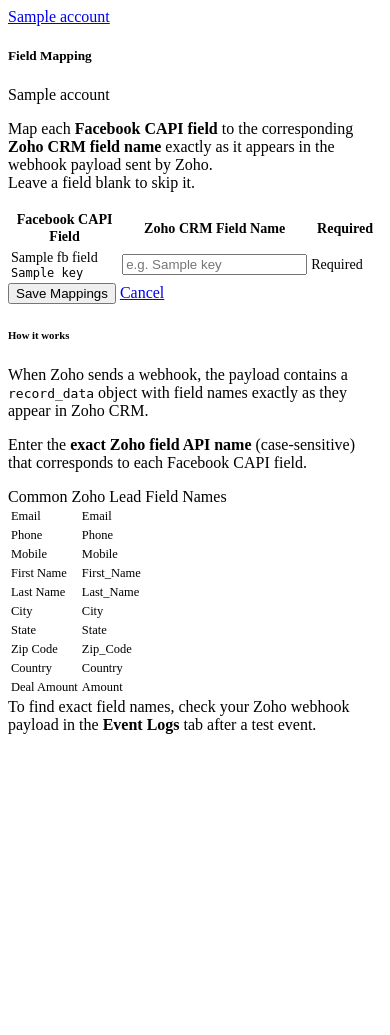
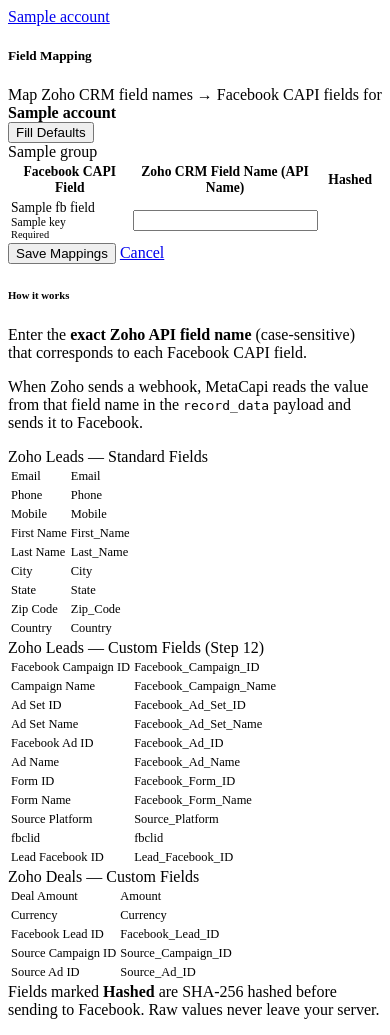
Before and after one commit to ganeshbpatil/MetaCapi, a Node project: template src/admin/views/field-mapping.ejs in a window 390 px wide. Before the commit the page ends 734 px from the top, so only its background shows below. Run offline with Node 20 templates, Linux system fonts and the light colour scheme; the template is opened without the code that fills it: most values are stand-ins (such as "Sample title", 1, 10 or a date in 2020); some libraries are stand-ins or nearby versions.

Commit message:
feat: expand field mapping with all attribution fields from Steps 12-15
- Added 25 mappable fields across 4 groups:
  User Identity (email/phone/name/location — SHA-256 hashed)
  Facebook Attribution (fbclid, fbc, fbp, facebookLeadId)
  Campaign & Ad (campaignId/Name, adSetId/Name, adId/Name, formId/Name, sourcePlatform)
  Deal / Revenue (value, currency, originalLeadId, lossReason)
- Default Zoho API names pre-filled matching Step 12 custom field names
- Fill Defaults button auto-populates empty fields with known defaults
- Right panel reference table shows all Zoho standard + custom field API names
- Hash shield badge shows which fields are SHA-256 hashed before sending
- facebook.js now forwards campaignName, adSetName, adName, formName to CAPI

Co-Authored-By: Claude Sonnet 4.6 <noreply@anthropic.com>
Claude-Session: https://claude.ai/code/session_01YCsTqXMJma64s495PFM5rK

```diff
--- a/src/admin/routes/field-mapping.js
+++ b/src/admin/routes/field-mapping.js
@@ -3,7 +3,7 @@ const router = express.Router({ mergeParams: true });
 const accountModel = require('../../db/models/account');
 const fieldMappingModel = require('../../db/models/field-mapping');
 
-router.use(express.urlencoded({ extended: false }));
+router.use(express.urlencoded({ extended: true }));
 
 router.get('/', (req, res) => {
   const account = accountModel.findById(req.params.id);
@@ -19,6 +19,7 @@ router.get('/', (req, res) => {
     account,
     mappings,
     fbFields: fieldMappingModel.FB_FIELDS,
+    defaultZohoNames: fieldMappingModel.DEFAULT_ZOHO_NAMES,
     flash,
     flashError,
   });
--- a/src/admin/views/field-mapping.ejs
+++ b/src/admin/views/field-mapping.ejs
@@ -19,54 +19,78 @@
   </div>
 <% } %>
 
-<div class="d-flex align-items-center mb-3 gap-2">
-  <h5 class="fw-bold mb-0"><i class="bi bi-diagram-3 me-2"></i>Field Mapping</h5>
-  <span class="badge bg-secondary-subtle text-secondary border"><%= account.name %></span>
+<div class="d-flex align-items-center justify-content-between mb-3 flex-wrap gap-2">
+  <div>
+    <h5 class="fw-bold mb-1"><i class="bi bi-diagram-3 me-2"></i>Field Mapping</h5>
+    <div class="text-muted small">Map Zoho CRM field names → Facebook CAPI fields for <strong><%= account.name %></strong></div>
+  </div>
+  <button class="btn btn-sm btn-outline-secondary" id="fillDefaultsBtn" type="button">
+    <i class="bi bi-magic me-1"></i>Fill Defaults
+  </button>
 </div>
 
+<form method="POST" action="/admin/accounts/<%= account.id %>/field-mapping/save">
 <div class="row g-4">
+
+  <!-- Left: mapping table -->
   <div class="col-lg-8">
-    <div class="card">
-      <div class="card-body p-4">
 
-        <p class="text-muted small mb-4">
-          Map each <strong>Facebook CAPI field</strong> to the corresponding <strong>Zoho CRM field name</strong>
-          exactly as it appears in the webhook payload sent by Zoho.<br>
-          Leave a field blank to skip it.
-        </p>
-
-        <form method="POST" action="/admin/accounts/<%= account.id %>/field-mapping/save">
-
+    <%
+    const groups = [...new Set(fbFields.map(f => f.group))];
+    groups.forEach(group => {
+      const fields = fbFields.filter(f => f.group === group);
+    %>
+    <div class="card mb-3">
+      <div class="card-header py-2 bg-light">
+        <span class="fw-semibold small">
+          <% if (group === 'User Identity') { %>
+            <i class="bi bi-person-fill me-1 text-primary"></i>
+          <% } else if (group === 'Facebook Attribution') { %>
+            <i class="bi bi-meta me-1 text-primary"></i>
+          <% } else if (group === 'Campaign & Ad') { %>
+            <i class="bi bi-megaphone-fill me-1 text-warning"></i>
+          <% } else { %>
+            <i class="bi bi-currency-dollar me-1 text-success"></i>
+          <% } %>
+          <%= group %>
+        </span>
+      </div>
       <div class="table-responsive">
-            <table class="table table-sm align-middle" style="font-size:.88rem">
+        <table class="table table-sm align-middle mb-0" style="font-size:.85rem">
           <thead class="table-light">
             <tr>
-                  <th style="width:200px">Facebook CAPI Field</th>
-                  <th>Zoho CRM Field Name</th>
-                  <th style="width:90px" class="text-center">Required</th>
+              <th style="width:220px">Facebook CAPI Field</th>
+              <th>Zoho CRM Field Name (API Name)</th>
+              <th style="width:80px" class="text-center">Hashed</th>
             </tr>
           </thead>
           <tbody>
-                <% fbFields.forEach(field => { %>
+            <% fields.forEach(field => { %>
             <tr>
               <td>
-                    <span class="fw-semibold"><%= field.label %></span>
-                    <div class="text-muted" style="font-size:.75rem;font-family:monospace"><%= field.key %></div>
+                <div class="fw-semibold"><%= field.label %></div>
+                <div class="font-monospace text-muted" style="font-size:.73rem"><%= field.key %></div>
+                <% if (field.required) { %>
+                  <span class="badge bg-danger-subtle text-danger" style="font-size:.65rem">Required</span>
+                <% } %>
               </td>
               <td>
                 <input
                   type="text"
                   name="mapping[<%= field.key %>]"
-                      class="form-control form-control-sm token-field"
+                  class="form-control form-control-sm token-field field-mapping-input"
                   value="<%= mappings[field.key] || '' %>"
-                      placeholder="e.g. <%= defaultPlaceholder(field.key) %>"
+                  placeholder="<%= defaultZohoNames[field.key] || '' %>"
+                  data-default="<%= defaultZohoNames[field.key] || '' %>"
                 >
               </td>
               <td class="text-center">
-                    <% if (field.required) { %>
-                      <span class="badge bg-danger-subtle text-danger">Required</span>
+                <% if (field.hash) { %>
+                  <span class="badge bg-primary-subtle text-primary" title="SHA-256 hashed before sending">
+                    <i class="bi bi-shield-lock-fill"></i>
+                  </span>
                 <% } else { %>
-                      <span class="text-muted small">Optional</span>
+                  <span class="text-muted small">—</span>
                 <% } %>
               </td>
             </tr>
@@ -74,65 +98,99 @@
           </tbody>
         </table>
       </div>
+    </div>
+    <% }); %>
 
-          <div class="d-flex gap-2 mt-2">
+    <div class="d-flex gap-2 mt-1 mb-4">
       <button type="submit" class="btn btn-primary fw-semibold">
         <i class="bi bi-save me-1"></i>Save Mappings
       </button>
       <a href="/admin/accounts/<%= account.id %>" class="btn btn-outline-secondary">Cancel</a>
     </div>
-        </form>
 
   </div>
+
+  <!-- Right: reference -->
+  <div class="col-lg-4">
+
+    <div class="card bg-light border-0 mb-3">
+      <div class="card-body">
+        <h6 class="fw-bold mb-2"><i class="bi bi-info-circle me-1"></i>How it works</h6>
+        <p class="small text-muted mb-2">
+          Enter the <strong>exact Zoho API field name</strong> (case-sensitive) that
+          corresponds to each Facebook CAPI field.
+        </p>
+        <p class="small text-muted mb-0">
+          When Zoho sends a webhook, MetaCapi reads the value from that field name
+          in the <code>record_data</code> payload and sends it to Facebook.
+        </p>
       </div>
     </div>
 
-  <div class="col-lg-4">
-    <div class="card bg-light border-0">
-      <div class="card-body">
-        <h6 class="fw-bold mb-3"><i class="bi bi-info-circle me-1"></i>How it works</h6>
-        <p class="small text-muted mb-3">
-          When Zoho sends a webhook, the payload contains a <code>record_data</code> object
-          with field names exactly as they appear in Zoho CRM.
-        </p>
-        <p class="small text-muted mb-3">
-          Enter the <strong>exact Zoho field API name</strong> (case-sensitive) that corresponds
-          to each Facebook CAPI field.
-        </p>
-
-        <div class="section-header">Common Zoho Lead Field Names</div>
-        <table class="table table-sm table-borderless" style="font-size:.78rem">
+    <div class="card border-0 mb-3">
+      <div class="card-body p-0">
+        <div class="section-header px-3 pt-3">Zoho Leads — Standard Fields</div>
+        <table class="table table-sm table-borderless table-hover mb-0" style="font-size:.78rem">
           <tbody>
-            <tr><td class="text-muted">Email</td><td class="font-monospace">Email</td></tr>
-            <tr><td class="text-muted">Phone</td><td class="font-monospace">Phone</td></tr>
-            <tr><td class="text-muted">Mobile</td><td class="font-monospace">Mobile</td></tr>
-            <tr><td class="text-muted">First Name</td><td class="font-monospace">First_Name</td></tr>
-            <tr><td class="text-muted">Last Name</td><td class="font-monospace">Last_Name</td></tr>
-            <tr><td class="text-muted">City</td><td class="font-monospace">City</td></tr>
-            <tr><td class="text-muted">State</td><td class="font-monospace">State</td></tr>
-            <tr><td class="text-muted">Zip Code</td><td class="font-monospace">Zip_Code</td></tr>
-            <tr><td class="text-muted">Country</td><td class="font-monospace">Country</td></tr>
-            <tr><td class="text-muted">Deal Amount</td><td class="font-monospace">Amount</td></tr>
+            <tr><td class="text-muted ps-3">Email</td><td class="font-monospace pe-3">Email</td></tr>
+            <tr><td class="text-muted ps-3">Phone</td><td class="font-monospace pe-3">Phone</td></tr>
+            <tr><td class="text-muted ps-3">Mobile</td><td class="font-monospace pe-3">Mobile</td></tr>
+            <tr><td class="text-muted ps-3">First Name</td><td class="font-monospace pe-3">First_Name</td></tr>
+            <tr><td class="text-muted ps-3">Last Name</td><td class="font-monospace pe-3">Last_Name</td></tr>
+            <tr><td class="text-muted ps-3">City</td><td class="font-monospace pe-3">City</td></tr>
+            <tr><td class="text-muted ps-3">State</td><td class="font-monospace pe-3">State</td></tr>
+            <tr><td class="text-muted ps-3">Zip Code</td><td class="font-monospace pe-3">Zip_Code</td></tr>
+            <tr><td class="text-muted ps-3">Country</td><td class="font-monospace pe-3">Country</td></tr>
           </tbody>
         </table>
 
-        <div class="alert alert-info py-2 small mb-0">
-          <i class="bi bi-lightbulb me-1"></i>
-          To find exact field names, check your Zoho webhook payload in the
-          <strong>Event Logs</strong> tab after a test event.
-        </div>
-      </div>
-    </div>
+        <div class="section-header px-3 pt-2">Zoho Leads — Custom Fields (Step 12)</div>
+        <table class="table table-sm table-borderless table-hover mb-0" style="font-size:.78rem">
+          <tbody>
+            <tr><td class="text-muted ps-3">Facebook Campaign ID</td><td class="font-monospace pe-3">Facebook_Campaign_ID</td></tr>
+            <tr><td class="text-muted ps-3">Campaign Name</td><td class="font-monospace pe-3">Facebook_Campaign_Name</td></tr>
+            <tr><td class="text-muted ps-3">Ad Set ID</td><td class="font-monospace pe-3">Facebook_Ad_Set_ID</td></tr>
+            <tr><td class="text-muted ps-3">Ad Set Name</td><td class="font-monospace pe-3">Facebook_Ad_Set_Name</td></tr>
+            <tr><td class="text-muted ps-3">Facebook Ad ID</td><td class="font-monospace pe-3">Facebook_Ad_ID</td></tr>
+            <tr><td class="text-muted ps-3">Ad Name</td><td class="font-monospace pe-3">Facebook_Ad_Name</td></tr>
+            <tr><td class="text-muted ps-3">Form ID</td><td class="font-monospace pe-3">Facebook_Form_ID</td></tr>
+            <tr><td class="text-muted ps-3">Form Name</td><td class="font-monospace pe-3">Facebook_Form_Name</td></tr>
+            <tr><td class="text-muted ps-3">Source Platform</td><td class="font-monospace pe-3">Source_Platform</td></tr>
+            <tr><td class="text-muted ps-3">fbclid</td><td class="font-monospace pe-3">fbclid</td></tr>
+            <tr><td class="text-muted ps-3">Lead Facebook ID</td><td class="font-monospace pe-3">Lead_Facebook_ID</td></tr>
+          </tbody>
+        </table>
+
+        <div class="section-header px-3 pt-2">Zoho Deals — Custom Fields</div>
+        <table class="table table-sm table-borderless table-hover mb-0" style="font-size:.78rem">
+          <tbody>
+            <tr><td class="text-muted ps-3">Deal Amount</td><td class="font-monospace pe-3">Amount</td></tr>
+            <tr><td class="text-muted ps-3">Currency</td><td class="font-monospace pe-3">Currency</td></tr>
+            <tr><td class="text-muted ps-3">Facebook Lead ID</td><td class="font-monospace pe-3">Facebook_Lead_ID</td></tr>
+            <tr><td class="text-muted ps-3">Source Campaign ID</td><td class="font-monospace pe-3">Source_Campaign_ID</td></tr>
+            <tr><td class="text-muted ps-3">Source Ad ID</td><td class="font-monospace pe-3">Source_Ad_ID</td></tr>
+          </tbody>
+        </table>
       </div>
     </div>
 
-<%
-function defaultPlaceholder(key) {
-  const map = {
-    email: 'Email', phone: 'Mobile', firstName: 'First_Name',
-    lastName: 'Last_Name', city: 'City', state: 'State',
-    zip: 'Zip_Code', country: 'Country', value: 'Amount', currency: 'Currency'
-  };
-  return map[key] || key;
+    <div class="alert alert-info small mb-0">
+      <i class="bi bi-shield-lock-fill me-1"></i>
+      Fields marked <strong>Hashed</strong> are SHA-256 hashed before sending to Facebook.
+      Raw values never leave your server.
+    </div>
+
+  </div>
+
+</div>
+</form>
+
+<script>
+document.getElementById('fillDefaultsBtn').addEventListener('click', () => {
+  document.querySelectorAll('.field-mapping-input').forEach(input => {
+    if (!input.value && input.dataset.default) {
+      input.value = input.dataset.default;
     }
-%>
+  });
+});
+</script>
```
Also changed, not shown: src/db/models/field-mapping.js (+64 -12 lines), src/services/facebook.js (+16 -8 lines). Lines whose indentation alone changed are shown as unchanged.
